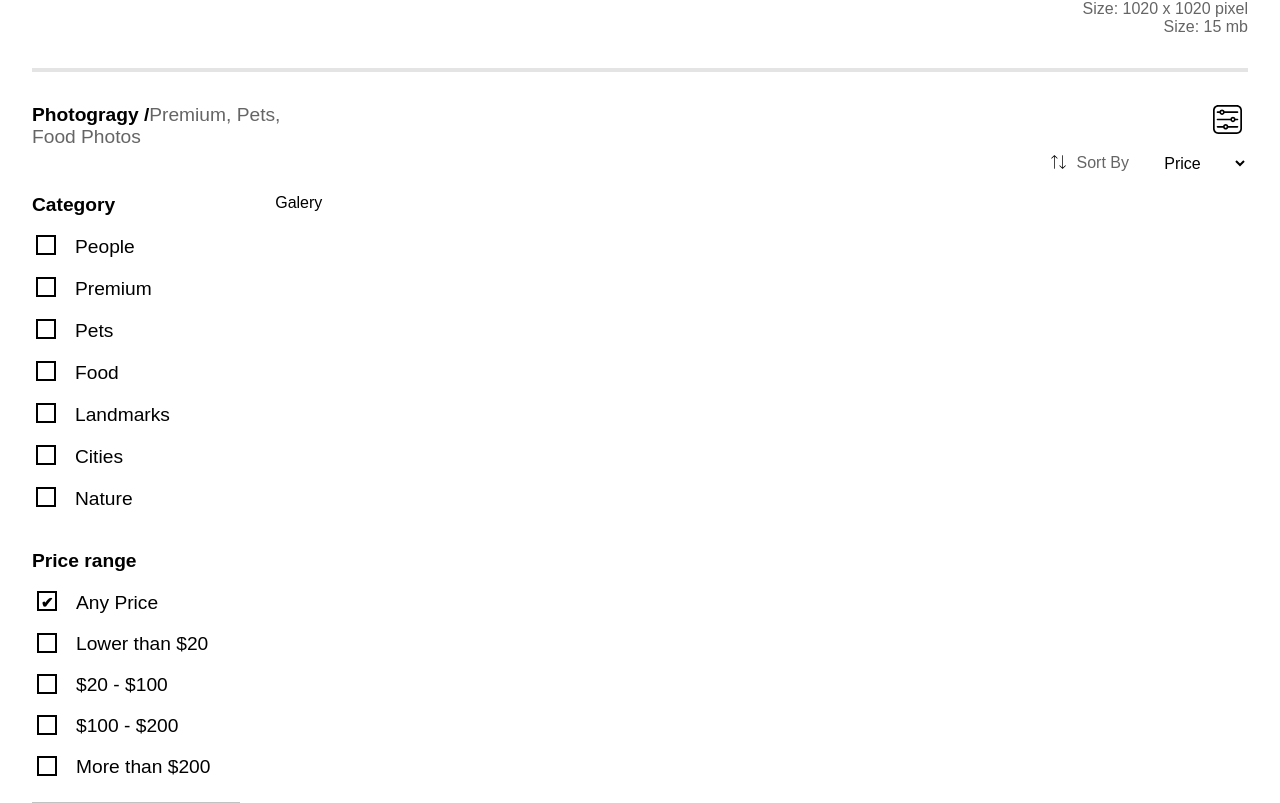
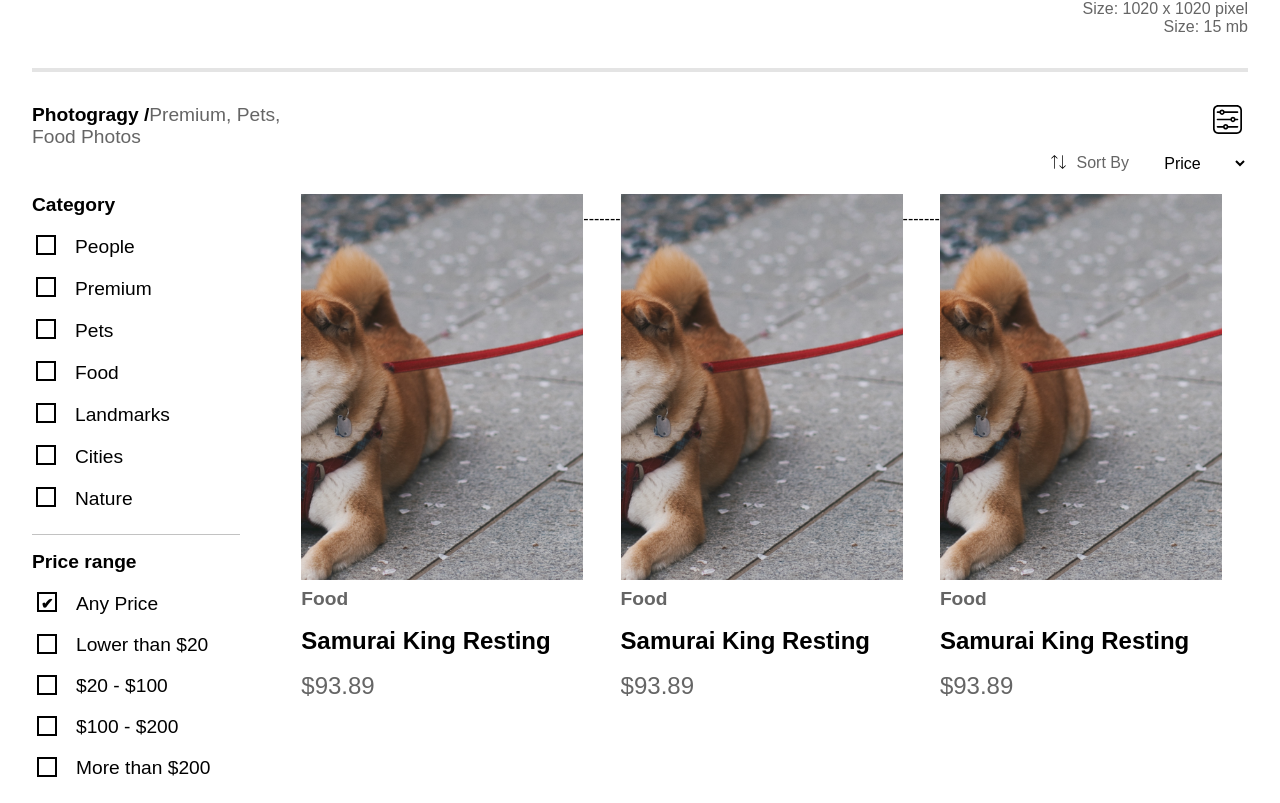
Before and after one commit to iamivansantana/PoC-e-commerce, a React (Create React App) app: page / in a window 1280 px wide. Shown: the part 954-1757 px from the top of the page. Built offline with nearby package versions, Linux system fonts and the light colour scheme.

Commit message:
working on productCard

```diff
--- a/src/components/catalogue/Catalogue.js
+++ b/src/components/catalogue/Catalogue.js
@@ -1,10 +1,14 @@
-import React, { useState } from 'react';
+import React, { useContext } from 'react';
+import articlesContext from '../../context/articlesContext/articlesContext';
 import Filtering from '../filtering/Filtering';
+import Product from '../products/Product';
 import './Catalogue.css'
 
 const Catalogue = () => {
 
-    const [sortingStatus, setSortingStatus] = useState(true);
+    //Access to Context
+        //Destructuring of sortingStatus to show the sortingButton
+    const {sortingStatus} = useContext(articlesContext);
 
     return (
         <>
@@ -41,9 +45,37 @@ const Catalogue = () => {
                     <div className="catalogueFiltering">
                             <Filtering />
                     </div>
-                    <div className="catalogueGalery">Galery</div>
+
+                    <div className="catalogueGalery flex  flex-justify-center">
+                            <Product />
+                            <p>-------</p>
+                            <Product />
+                            <p>-------</p>
+                            <Product />
+                    </div>
+
 
                 </div>
+                    {/* <div>
+                        {(0===1)?null
+                        :
+                        <button
+                            type="button"
+                            className="bbtn btn-info mr-2 mb-5"
+                            // onClick={}
+                            >&laquo; Anterior
+                        </button>
+                        }
+                        {(5 === 6)?null
+                        :
+                        <button
+                            type="button"
+                            className="bbtn btn-info mb-5"
+                            // onClick={}
+                        >Siguiente &raquo;
+                        </button>
+                        }
+                    </div> */}
             </div>
         </>
     )
--- a/src/components/filtering/Filtering.css
+++ b/src/components/filtering/Filtering.css
@@ -3,24 +3,9 @@
     max-width: 208px;
     width: auto;
 }
-.categoriesStyles{
-    /* background-color: rgb(151, 197, 197); */
-    /* margin-bottom: 15px; */
-    padding-bottom: 1.5rem;
-    /* border-bottom: 1px solid var(--BackgroundColorLineDown); */
-}
-.borderDown{
-    width: 100%;
-    border-bottom: 1px solid var(--BackgroundColorLineDown);
-
-}
 .checkbox{
-    /* background-color: aqua; */
-    /* border: 1px solid #000; */
     padding-top: 1rem;
     min-width: 200px;
-    /* width: 200px; */
-    /* padding-bottom: ; */
     cursor: pointer;
 }
 
--- a/src/components/filtering/Filtering.js
+++ b/src/components/filtering/Filtering.js
@@ -1,13 +1,14 @@
-import React, { useContext, useState } from 'react';
+import React, { useContext } from 'react';
 import articlesContext from '../../context/articlesContext/articlesContext';
 import './Filtering.css';
 
 const Filtering = () => {
 
-    const [priceState, setPriceState] = useState('Any Price');
+
 
     //Access to context
-    const {arrayOfCategories,checkValues,setCheckValues} = useContext(articlesContext);
+        //Destructuring states and functions
+    const {arrayOfCategories,checkValues,setCheckValues,setPriceState} = useContext(articlesContext);
 
     //Function to update the state
     const actualizarState = (e)=>{
@@ -24,9 +25,9 @@ const Filtering = () => {
 
     return (
         <>
-            <div className="containerFiltering borderDown">
+            <div className="containerFiltering">
 
-                <div className="flex flex-column categoriesStyles">
+                <div className="flex flex-column " style={{paddingBottom:'1.5rem', borderBottom:'1px solid var(--BackgroundColorLineDown)'}}>
                     <div className="textSubtittle textBold textColorPrimary">Category</div>
                     {
                         arrayOfCategories.map((category)=>(
@@ -44,7 +45,7 @@ const Filtering = () => {
                     }
                 </div>
 
-                <div className="flex flex-column categoriesStyles">
+                <div className="flex flex-column"  style={{paddingBottom:'1.5rem'}}>
                     <div className="textSubtittle textBold textColorPrimary" style={{marginTop:'1rem'}}>Price range</div>
                     <label className="textSubtittle checkbox flex">
                         <input type="radio" id="price1" name="price" defaultChecked value="Lower than $20" onClick={() => setPriceState('Any Price')}/>
--- /dev/null
+++ b/src/components/products/Product.css
@@ -0,0 +1,52 @@
+.containerProduct{
+    min-width: 282px;
+    width: 282px;
+    height: 454px;
+    height: 514px;
+    /* background-color: magenta; */
+    cursor: pointer;
+}
+
+.productImgContainer{
+    width: 100%;
+    height: 75%;
+    position: relative;
+}
+.productDescContainer{
+    width: 100%;
+    height: 25%;
+    /* background-color: magenta; */
+    overflow: hidden;
+}
+.productImgContainer:hover > .productHover{
+    opacity: 1;
+    visibility: visible;
+}
+.productHover{
+    position: absolute;
+    width: 100%;
+    height: 100%;
+    /* background-color: #0a263873; */
+    transition: all 250ms ease-in-out;
+    opacity: 0;
+    visibility: hidden;
+    color: #fff;
+    z-index: 200;
+}
+.btnAdd{
+    width: 100%;
+    height: 46px;
+    background-color: var(--BackgroundColorSecondary);
+    border: none;
+    color: var(--BackgroundColorPrimary);
+    font-size: 1rem;
+    font-weight: bold;
+    letter-spacing: 2px;
+    transition: .3s ease-in-out;
+    cursor: pointer;
+ }
+ .btnAdd:hover{
+    background-color: var(--BackgroundColorPrimary);
+    color: var(--BackgroundColorSecondary);
+    border: 4px solid var(--BackgroundColorSecondary);
+ }
--- /dev/null
+++ b/src/components/products/Product.js
@@ -0,0 +1,27 @@
+import React from 'react';
+import './Product.css';
+
+const Product = () => {
+    return (
+        <>
+            <div className="containerProduct flex flex-column">
+                <div className="productImgContainer">
+                    <div className="productHover">
+                        <div className="flex flex-aling-right">
+                            <button className="btnAdd" type="button">ADD TO CART</button>
+                        </div>
+                    </div>
+                    <img className="imgCover" src="\assets\e-commerce\perritoGrande.png" alt="alt"/>
+                </div>
+                <div className="productDescContainer flex flex-column flex-justify-around">
+                    <div className="textSubtittle textBold textColorSecondary" >Food</div>
+                    <div className="textTittle textBold textColorPrimary">Samurai King Resting </div>
+                    <div className="textTittle  textColorSecondary" >$93.89</div>
+
+                </div>
+            </div>
+        </>
+    )
+}
+
+export default Product
--- a/src/context/articlesContext/articlesState.js
+++ b/src/context/articlesContext/articlesState.js
@@ -11,6 +11,10 @@ const ArticlesState = ( props ) => {
     const [checkValues, setCheckValues] = useState([]);
    //State to change toggle of Shopping Cart
     const [shopingState, setShopingState] = useState(false);
+    //State to change toggle of sortingButton
+    const [sortingStatus, setSortingStatus] = useState(true);
+    // State of InitialPrice
+    const [priceState, setPriceState] = useState('Any Price');
 
 //Functions
     //toggleOfShoppingCart
@@ -27,7 +31,11 @@ const ArticlesState = ( props ) => {
             shopingState,
             setCheckValues,
             setShopingState,
-            toggleCart
+            toggleCart,
+            setPriceState,
+            priceState,
+            setSortingStatus,
+            sortingStatus,
 
          }}
         >
--- a/src/index.css
+++ b/src/index.css
@@ -61,6 +61,9 @@ code {
 .flex-justify-between{
   justify-content: space-between;
 }
+.flex-justify-around{
+  justify-content: space-around;
+}
 .flex-column{
   flex-direction: column;
 }
@@ -111,3 +114,9 @@ select {
   width: auto;
   text-align: center;
 }
+.imgCover{
+    width: 100%;
+    height: 100%;
+    object-fit: cover;
+    object-position: 50% 50%;
+}
```
Also changed, not shown: public/manifest.json.
